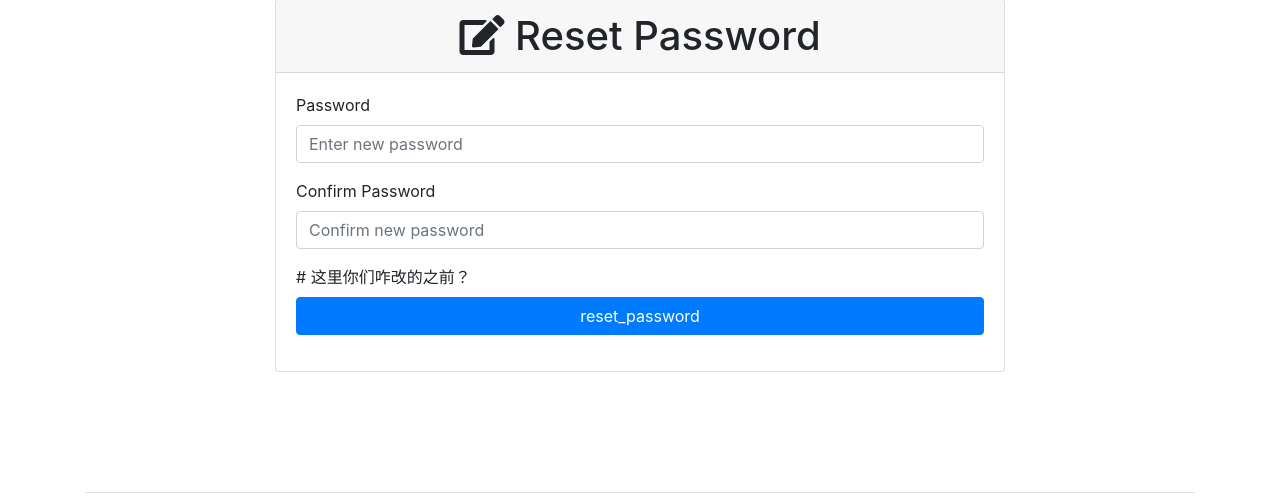
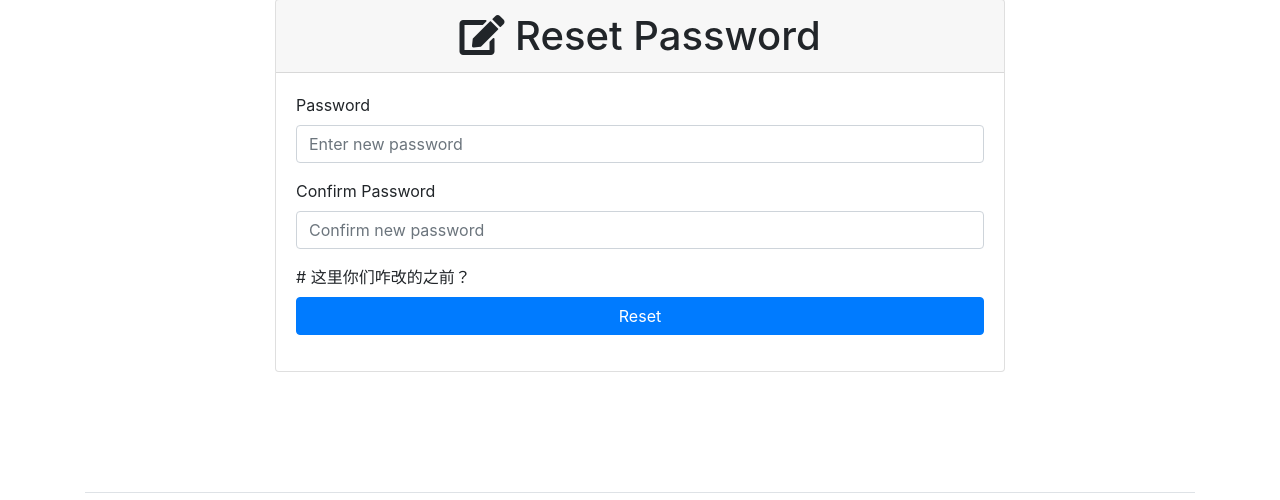
Before and after one commit to Mingyu-Lian/AgileWebDev_Group_Assignment, a Flask app: page /reset_password in a window 1280 px wide. Shown: the part 236-736 px from the top of the page. Run offline with Flask 3, Linux system fonts and the light colour scheme; some libraries are stand-ins or nearby versions.

Commit message:
Update button text
reset button fixed

```diff
--- a/app/forms.py
+++ b/app/forms.py
@@ -64,4 +64,4 @@ class CommentForm(FlaskForm):
 class ResetPasswordForm(FlaskForm):
     password = PasswordField('Password', validators=[DataRequired()])
     confirm_password = PasswordField('Confirm Password', validators=[DataRequired(), EqualTo('password')])
-    submit = SubmitField('reset_password')
+    submit = SubmitField('Reset')
```
Also changed, not shown: app/app.db, app/templates/base.html (line endings or trailing spaces).
